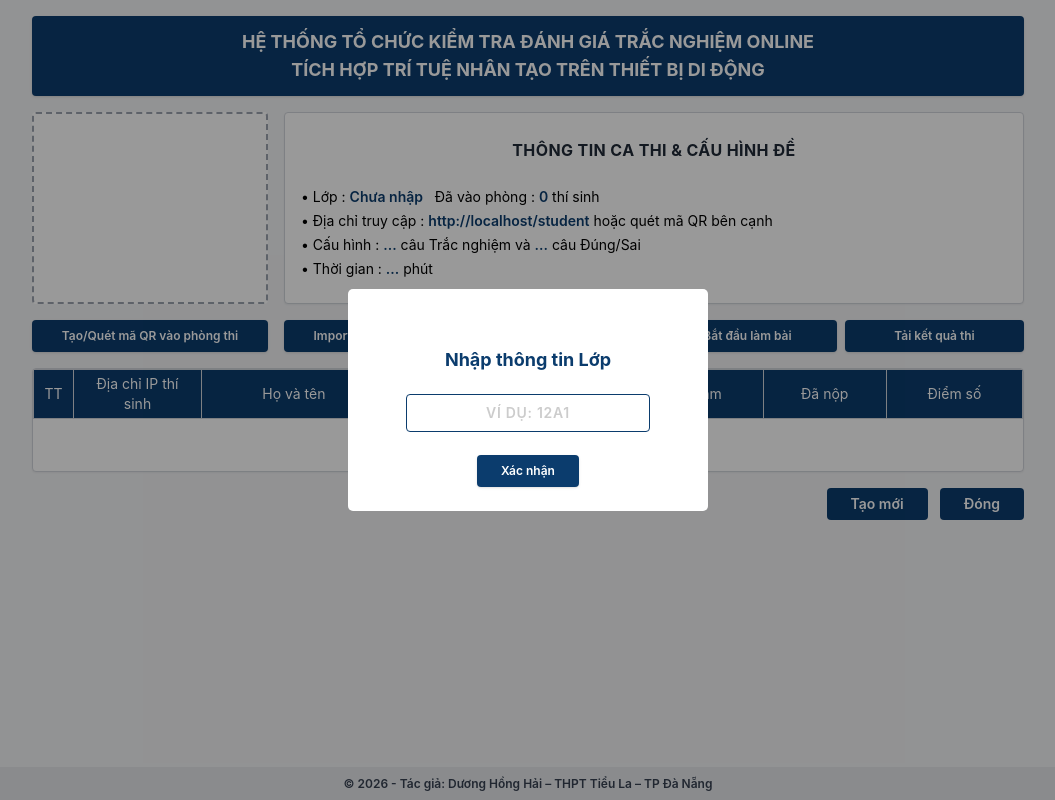
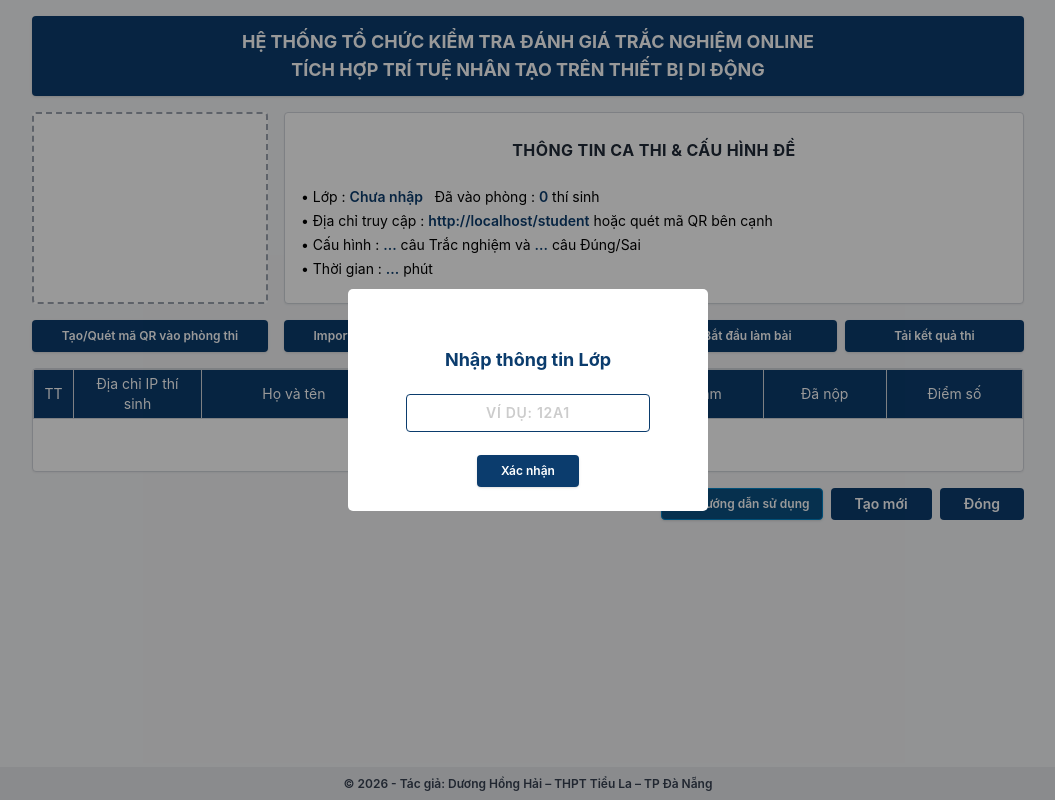
Before and after one commit to tieula/thithi-lan, a Flask app: page / in a window 1280 px wide. Shown: the whole page, without its empty margins (112-1167 px from the left). Run offline with Flask 3, Linux system fonts and the light colour scheme; data that the repository does not hold is empty.

Commit message:
Update index.html

```diff
--- a/templates/index.html
+++ b/templates/index.html
@@ -99,8 +99,15 @@
             </table>
         </div>
 
-        <!-- 2 NÚT DƯỚI CÙNG -->
-        <div class="flex justify-end gap-3 mt-4">
+        <!-- 3 NÚT DƯỚI CÙNG -->
+        <div class="flex justify-end gap-2 mt-4">
+            <!-- NÚT HƯỚNG DẪN SỬ DỤNG MỚI (THEME NAVY SÀNH ĐIỆU) -->
+            <button onclick="showGuideModal()" class="bg-[#0B5082] hover:bg-[#083b61] text-white font-semibold py-1.5 px-3 rounded shadow text-xs flex items-center gap-1.5 transition cursor-pointer border border-sky-600">
+                <svg xmlns="http://www.w3.org/2000/svg" class="h-4 w-4" fill="none" viewBox="0 0 24 24" stroke="currentColor">
+                    <path stroke-linecap="round" stroke-linejoin="round" stroke-width="2" d="M12 6.253v13m0-13C10.832 5.477 9.246 5 7.5 5S4.168 5.477 3 6.253v13C4.168 18.477 5.754 18 7.5 18s3.332.477 4.5 1.253m0-13C13.168 5.477 14.754 5 16.5 5c1.747 0 3.332.477 4.5 1.253v13C19.832 18.477 18.247 18 16.5 18c-1.746 0-3.332.477-4.5 1.253" />
+                </svg>
+                Hướng dẫn sử dụng
+            </button>
             <button onclick="taoCaThiMoi()" class="navy-btn font-semibold py-1.5 px-6 rounded text-sm transition">Tạo mới</button>
             <button onclick="dongTrangWeb()" class="navy-btn font-semibold py-1.5 px-6 rounded text-sm transition">Đóng</button>
         </div>
@@ -540,6 +547,49 @@
             });
         }
 
+        // HÀM HIỂN THỊ POPUP HƯỚNG DẪN SỬ DỤNG
+        function showGuideModal() {
+            Swal.fire({
+                title: '<span style="color:#0b3c6d; font-weight:bold; font-size:18px;">📖 HƯỚNG DẪN TỔ CHỨC THI TRỰC TUYẾN</span>',
+                html: `
+                    <div style="text-align: left; font-size: 13px; line-height: 1.6; color: #333; max-height: 65vh; overflow-y: auto; padding-right: 6px;">
+                        <div style="background: #f0f7ff; border-left: 4px solid #0b3c6d; padding: 10px; margin-bottom: 12px; border-radius: 4px;">
+                            <b style="color: #0b3c6d;">⚡ QUY TRÌNH 5 BƯỚC TỔ CHỨC CA THI:</b>
+                            <ol style="margin: 6px 0 0 16px; padding: 0;">
+                                <li><b>Bước 1:</b> Bấm <b>"Import ngân hàng đề"</b> để nạp file Word (<code>.docx</code>).</li>
+                                <li><b>Bước 2:</b> Bấm <b>"AI tạo đề kiểm tra"</b> để cấu hình: Lớp, số lượng câu, thang điểm và thời gian làm bài.</li>
+                                <li><b>Bước 3:</b> Bấm <b>"Tạo/Quét mã QR vào phòng thi"</b> để học sinh quét mã trên điện thoại.</li>
+                                <li><b>Bước 4:</b> Khi học sinh đã vào phòng đông đủ, bấm <b>"Bắt đầu làm bài"</b>. Khi hết giờ máy chủ tự động thu bài và khóa điểm.</li>
+                                <li><b>Bước 5:</b> Bấm <b>"Tải kết quả thi"</b> để tải tệp ZIP chứa bảng điểm Excel và toàn bộ bài làm cá nhân.</li>
+                            </ol>
+                        </div>
+
+                        <div style="background: #fff8e6; border-left: 4px solid #d97706; padding: 10px; border-radius: 4px;">
+                            <b style="color: #b45309;">📝 CHUẨN ĐỊNH DẠNG FILE WORD (.DOCX):</b>
+                            <p style="margin: 4px 0;"><b>1. Phần 1 (Nhiều lựa chọn):</b> Đầu phần ghi chữ <code>G1</code> hoặc <code>Phần 1</code>. Đặt dấu <b>#</b> trước đáp án đúng.</p>
+                            <pre style="background: #fff; border: 1px solid #ddd; padding: 6px; border-radius: 4px; font-size: 11.5px; margin: 4px 0;">
+Câu 1. Thủ đô của Việt Nam là gì?
+#A. Hà Nội
+B. Huế
+C. Đà Nẵng
+D. Cần Thơ</pre>
+
+                            <p style="margin: 8px 0 4px 0;"><b>2. Phần 2 (Đúng / Sai):</b> Đầu phần ghi chữ <code>G2</code> hoặc <code>Phần 2</code>. Đặt dấu <b>*</b> trước ý ĐÚNG (hỗ trợ đề tư liệu nhiều dòng môn Lịch sử, Địa lí).</p>
+                            <pre style="background: #fff; border: 1px solid #ddd; padding: 6px; border-radius: 4px; font-size: 11.5px; margin: 4px 0;">
+Câu 1. Đọc đoạn tư liệu sau...:
+*a) Ý này là Đúng
+b) Ý này là Sai
+*c) Ý này là Đúng
+d) Ý này là Sai</pre>
+                        </div>
+                    </div>
+                `,
+                width: '640px',
+                confirmButtonText: 'Đã hiểu',
+                confirmButtonColor: '#0b3c6d'
+            });
+        }
+
         socket.on('update_teacher_list', (students) => {
             document.getElementById('onlineCount').innerText = students.length;
             const tbody = document.getElementById('studentTableBody');
```
